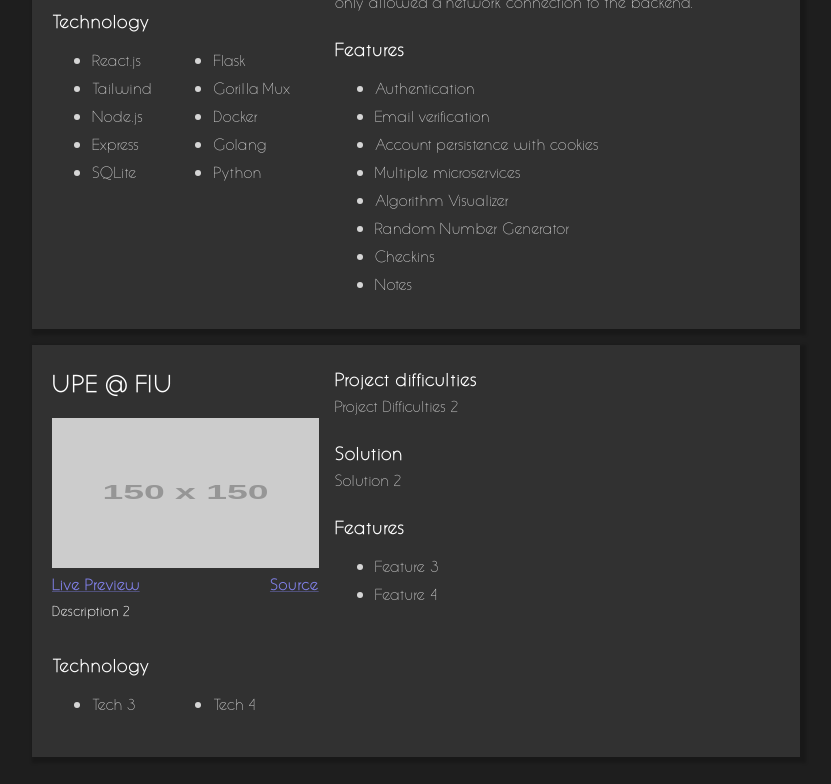
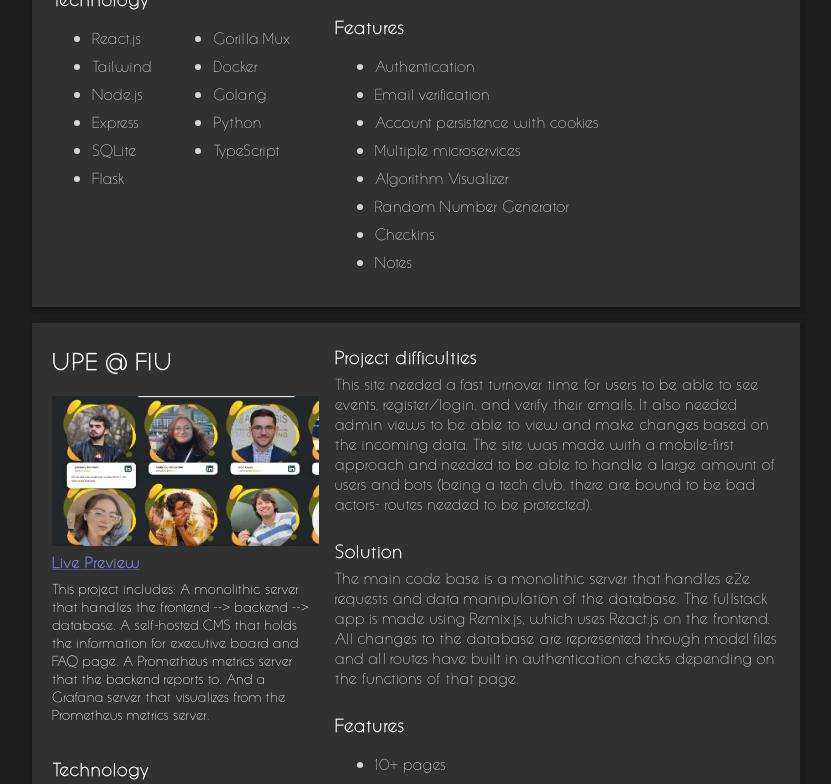
Before and after one commit to ZackarySantana/Gallery, a SvelteKit app: page / in a window 1280 px wide. Shown: the part 840-1624 px from the top of the page, without its empty margins (224-1055 px from the left). Built offline with nearby package versions, Linux system fonts and the light colour scheme.

Commit message:
Cleaned up project and added more details for upe fiu proejct

```diff
--- a/src/routes/Project.svelte
+++ b/src/routes/Project.svelte
@@ -69,6 +69,8 @@
 
 	img {
 		width: 100%;
+		min-width: 100%;
+		height: 150px;
 		aspect-ratio: 16 / 9;
 	}
 
@@ -83,7 +85,7 @@
 		margin: 0;
 		margin-top: 0.5em;
 		font-size: 0.9em;
-		font-weight: 500;
+		font-weight: 400;
 	}
 
 	h3.techs-header {
--- a/src/routes/projects.ts
+++ b/src/routes/projects.ts
@@ -20,23 +20,22 @@ const projects: Project[] = [
         shortDescription: "A fast site that allows you to connect with your team members, event attendees, or anyone you want!",
         projectDifficulties: "This project stressed smooth integration of microservices, having reusable components, and having a fast TTI (Time to first interactivity). The design throughout the different pages on the site must fit the consistent branding while providing a different feature to the user.",
         solution: "The code is split in to four different layers. The frontend is built using React.js w/ TypeScript, compiled with SSR (Server side rendering) and then hydrated on the client. The backend is built using Express w/ TypeScript. There are then 3 microservices, one built with Python + Flask, one with Golang + Gorilla Mux, and one with Node.js + Express. Each microservice has its own database that it is in full control over, and all microservices are only allowed a network connection to the backend.",
-        images: [{ src: "/images/codeconstants.png", alt: "Image 1" }],
+        images: [{ src: "/images/codeconstants.png", alt: "CodeConstants Checkin System" }],
         features: ["Authentication", "Email verification", "Account persistence with cookies", "Multiple microservices", "Algorithm Visualizer", "Random Number Generator", "Checkins", "Notes"],
-        techs: ["React.js", "Tailwind", "Node.js", "Express", "SQLite", "Flask", "Gorilla Mux", "Docker", "Golang", "Python"],
+        techs: ["React.js", "Tailwind", "Node.js", "Express", "SQLite", "Flask", "Gorilla Mux", "Docker", "Golang", "Python", "TypeScript"],
         demo: "https://codeconstants.com",
     },
     {
         title: "UPE @ FIU",
         idElement: "upefiu",
-        description: "Description 2",
-        shortDescription: "Short Description 2",
-        projectDifficulties: "Project Difficulties 2",
-        solution: "Solution 2",
-        images: [{ src: "https://via.placeholder.com/150", alt: "Image 1" }],
-        features: ["Feature 3", "Feature 4"],
-        techs: ["Tech 3", "Tech 4"],
-        demo: "https://google.com",
-        github: "https://github.com",
+        description: "This project includes: A monolithic server that handles the frontend --> backend --> database. A self-hosted CMS that holds the information for executive board and FAQ page. A Prometheus metrics server that the backend reports to. And a Grafana server that visualizes from the Prometheus metrics server.",
+        shortDescription: "A 3 site application that posts information about upcoming club events!",
+        projectDifficulties: "This site needed a fast turnover time for users to be able to see events, register/login, and verify their emails. It also needed admin views to be able to view and make changes based on the incoming data. The site was made with a mobile-first approach and needed to be able to handle a large amount of users and bots (being a tech club, there are bound to be bad actors- routes needed to be protected).",
+        solution: "The main code base is a monolithic server that handles e2e requests and data manipulation of the database. The fullstack app is made using Remix.js, which uses React.js on the frontend. All changes to the database are represented through model files and all routes have built in authentication checks depending on the functions of that page.",
+        images: [{ src: "/images/upefiu.png", alt: "UPE Eboard of 2022" }],
+        features: ["10+ pages", "Custom CMS", "Prometheus data server", "Grafana dashboard", "Authentication (different levels of users)", "Email verification", "Minification of CSS on build/dev", "Automatic image resizing", "Mobile-first"],
+        techs: ["React.js", "Prometheus", "Grafana", "Express", "Node.js", "Strapi", "Prisma", "Docker", "TypeScript", "Cloundinary", "SQLite"],
+        demo: "https://upefiu.io",
     }
 ];
 
```
Also changed, not shown: static/images/upefiu.png (added).
